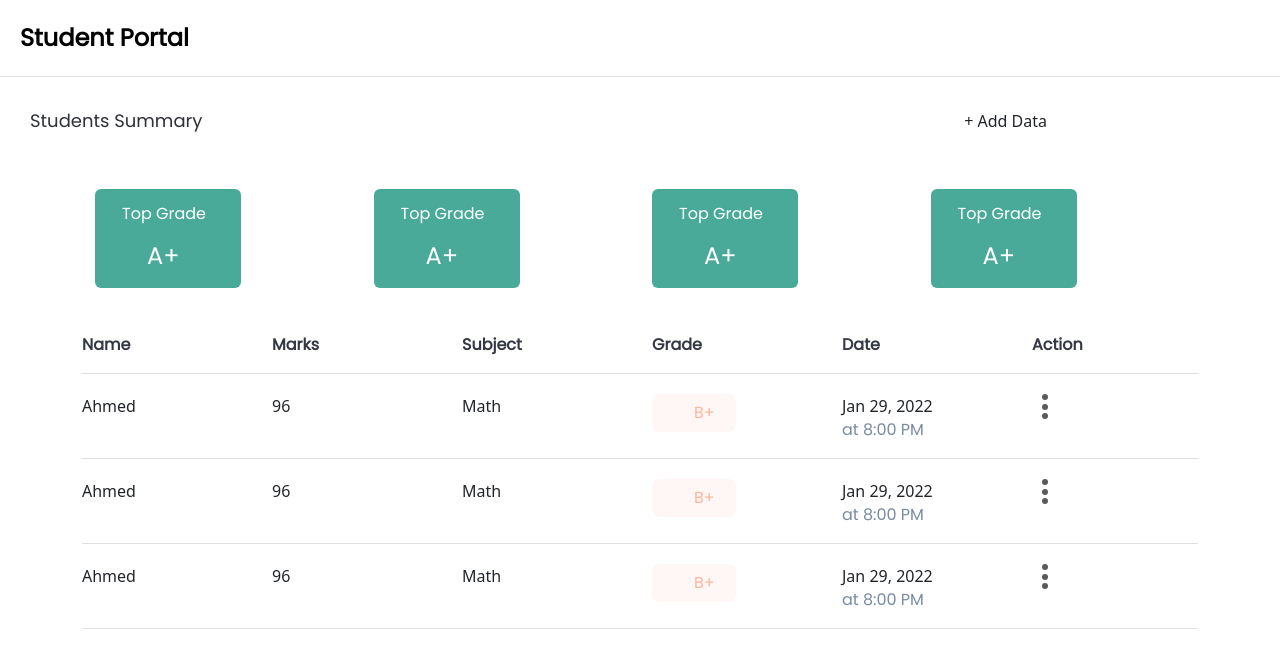
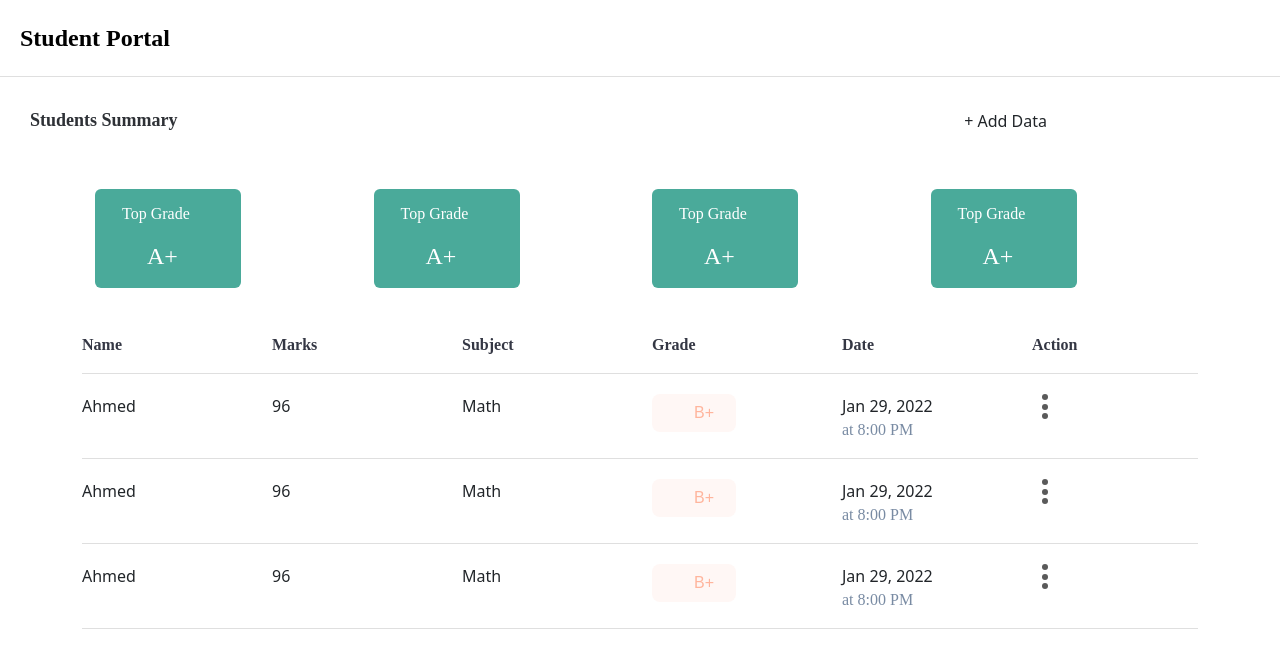
Before and after one commit to mkhfahad00/student-portal, a React (Create React App) app: page / in a window 1280 px wide. Shown: the top 668 px of the page. Built offline with nearby package versions, Linux system fonts and the light colour scheme.

Commit message:
updated imports

```diff
--- a/src/App.css
+++ b/src/App.css
@@ -242,6 +242,7 @@
 .summaryBox {
   width: 146px;
   height: 99px;
+  font-family: "Poppins";
   /* background: url("../images/v1_379.png"); */
   background-repeat: no-repeat;
   background-position: center center;
@@ -272,7 +273,7 @@
   position: absolute;
   top: 13px;
   left: 27px;
-  font-family: Poppins;
+  font-family: 'Poppins';
   font-weight: Medium;
   font-size: 16px;
   opacity: 1;
@@ -284,7 +285,7 @@
   position: absolute;
   top: 49px;
   left: 52px;
-  font-family: Poppins;
+  font-family: 'Poppins';
   font-weight: Medium;
   font-size: 24px;
   opacity: 1;
--- a/src/App.tsx
+++ b/src/App.tsx
@@ -1,12 +1,10 @@
 import React from 'react'
-import './App.css'
-import MainView from './components/mainView'
+import 'App.css'
+import MainView from 'components/mainView'
 
 const App: React.FC = () => {
   return (
-    <>
       <MainView />
-    </>
   )
 }
 
--- a/src/components/dropdownMenu.tsx
+++ b/src/components/dropdownMenu.tsx
@@ -1,4 +1,4 @@
-import React from 'react'
+// import React from 'react'
 
 function DropdownMenu() {
   return (
--- a/src/components/inputModal.tsx
+++ b/src/components/inputModal.tsx
@@ -1,5 +1,5 @@
 import { Modal, Button } from 'react-bootstrap'
-import React from 'react'
+// import React from 'react'
 import { useState } from 'react'
 
 function InputModal() {
--- a/src/components/singleRecord.tsx
+++ b/src/components/singleRecord.tsx
@@ -1,7 +1,7 @@
 import React from 'react'
 import Row from 'react-bootstrap/Row'
 import Col from 'react-bootstrap/Col'
-import DropdownMenu from './dropdownMenu'
+import DropdownMenu from 'components/dropdownMenu'
 function SingleRecord() {
   return (
     <>
--- a/src/components/studentDetails.tsx
+++ b/src/components/studentDetails.tsx
@@ -1,6 +1,6 @@
 import React from 'react'
 import Container from 'react-bootstrap/Container'
-import SingleRecord from './singleRecord'
+import SingleRecord from 'components/singleRecord'
 import Row from 'react-bootstrap/Row'
 import Col from 'react-bootstrap/Col'
 
--- a/src/components/studentSummary.tsx
+++ b/src/components/studentSummary.tsx
@@ -1,6 +1,6 @@
-import React from 'react'
+// import React from 'react'
 import { Row, Col, Container, Stack } from 'react-bootstrap'
-import SummaryBox from './summaryBox'
+import SummaryBox from 'components/summaryBox'
 
 function StudentSummary() {
   return (
--- a/src/components/summaryBox.tsx
+++ b/src/components/summaryBox.tsx
@@ -1,9 +1,9 @@
-import React from 'react'
+// import React from 'react'
 
 function SummaryBox() {
   return (
     <>
-    <link href="https://fonts.googleapis.com/css?family=Poppins&display=swap" rel="stylesheet" />
+    {/* <link href="https://fonts.googleapis.com/css?family=Poppins&display=swap" rel="stylesheet" /> */}
     <div className="summaryBox">
       <div className="summaryBoxInner"></div>
       <span className="summaryBoxText">Top Grade</span>
--- a/tsconfig.json
+++ b/tsconfig.json
@@ -18,7 +18,8 @@
     "resolveJsonModule": true,
     "isolatedModules": true,
     "noEmit": true,
-    "jsx": "react-jsx"
+    "jsx": "react-jsx",
+    "baseUrl": "src",
   },
   "include": [
     "src"
```
Also changed, not shown: src/components/mainView.tsx (+5 -5 lines).
